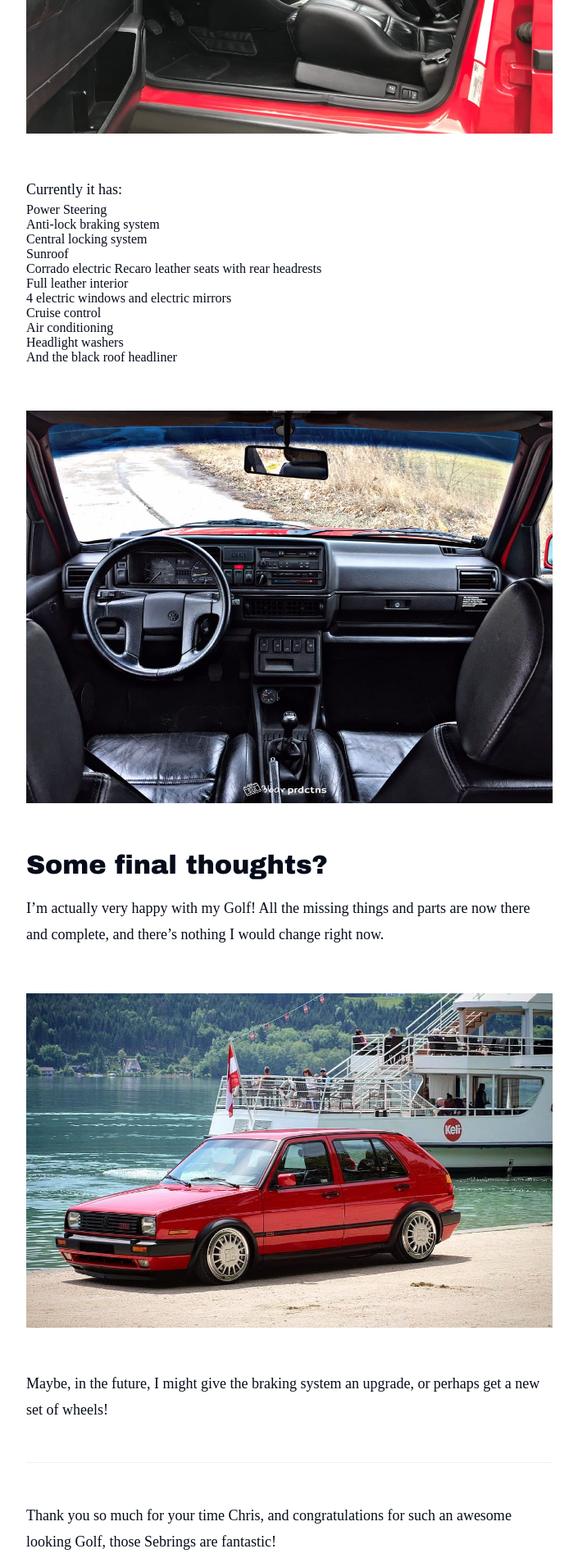
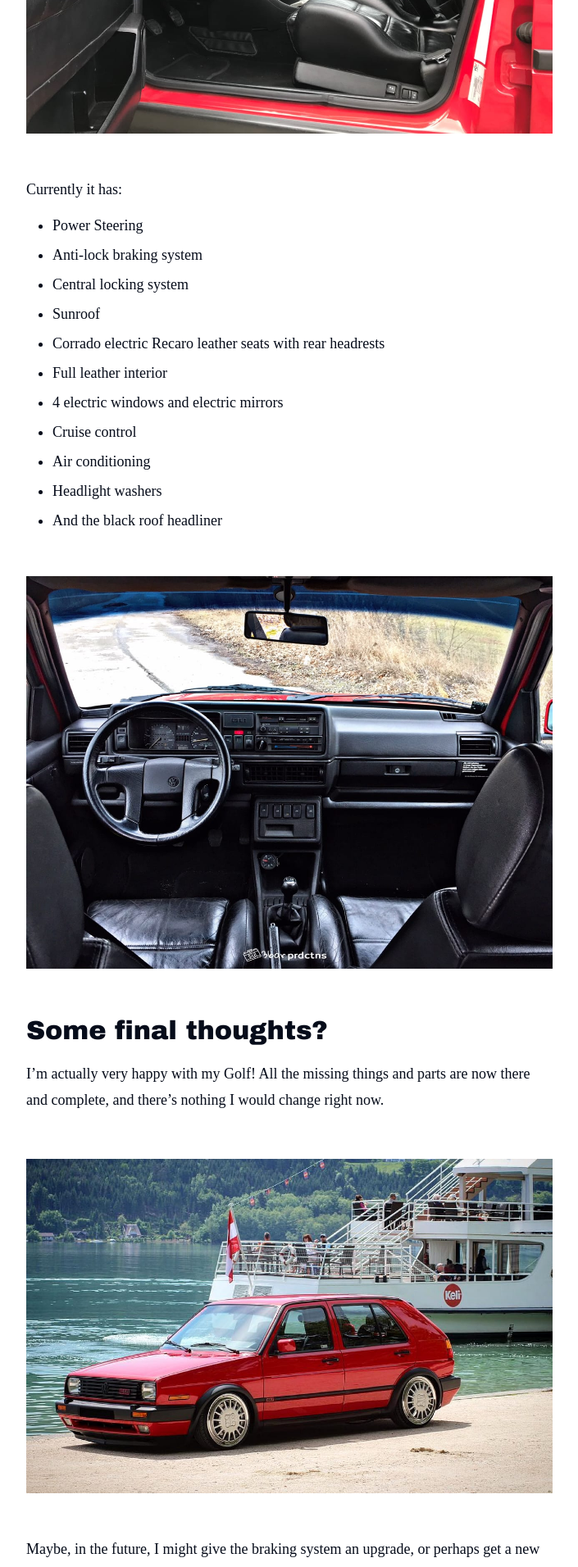
Before and after one commit to byvasco/mk2swag.com, a Jekyll site: the page built from collections/_stories/chris-g60-westy.md, in a window 1280 px wide. Shown: the part 3879-5791 px from the top of the page at 82% size, without its empty margins (287-992 px from the left). Built offline with Jekyll 4.4.1, drawn with Linux system fonts in a browser that asks for light colours; some web fonts are replaced.

Commit message:
Update _content.scss

```diff
--- a/_sass/2-components/pages/story/_content.scss
+++ b/_sass/2-components/pages/story/_content.scss
@@ -22,6 +22,10 @@
 
   p + h4 {
     margin-top: 48px;
+  }
+
+  p + ul {
+    margin-top: 16px;
   }
 
   h4 + p {
@@ -53,6 +57,17 @@
     border-bottom: 1px solid get-color(border, primary);
   }
 
+  ul,
+  ol {
+    padding-left: 32px;
+  }
+
+  li {
+    @extend p;
+    line-height: 24px;
+    list-style: initial;
+  }
+
   @include mq-after(medium) {
     p + h4 {
       margin-top: 72px;
```
